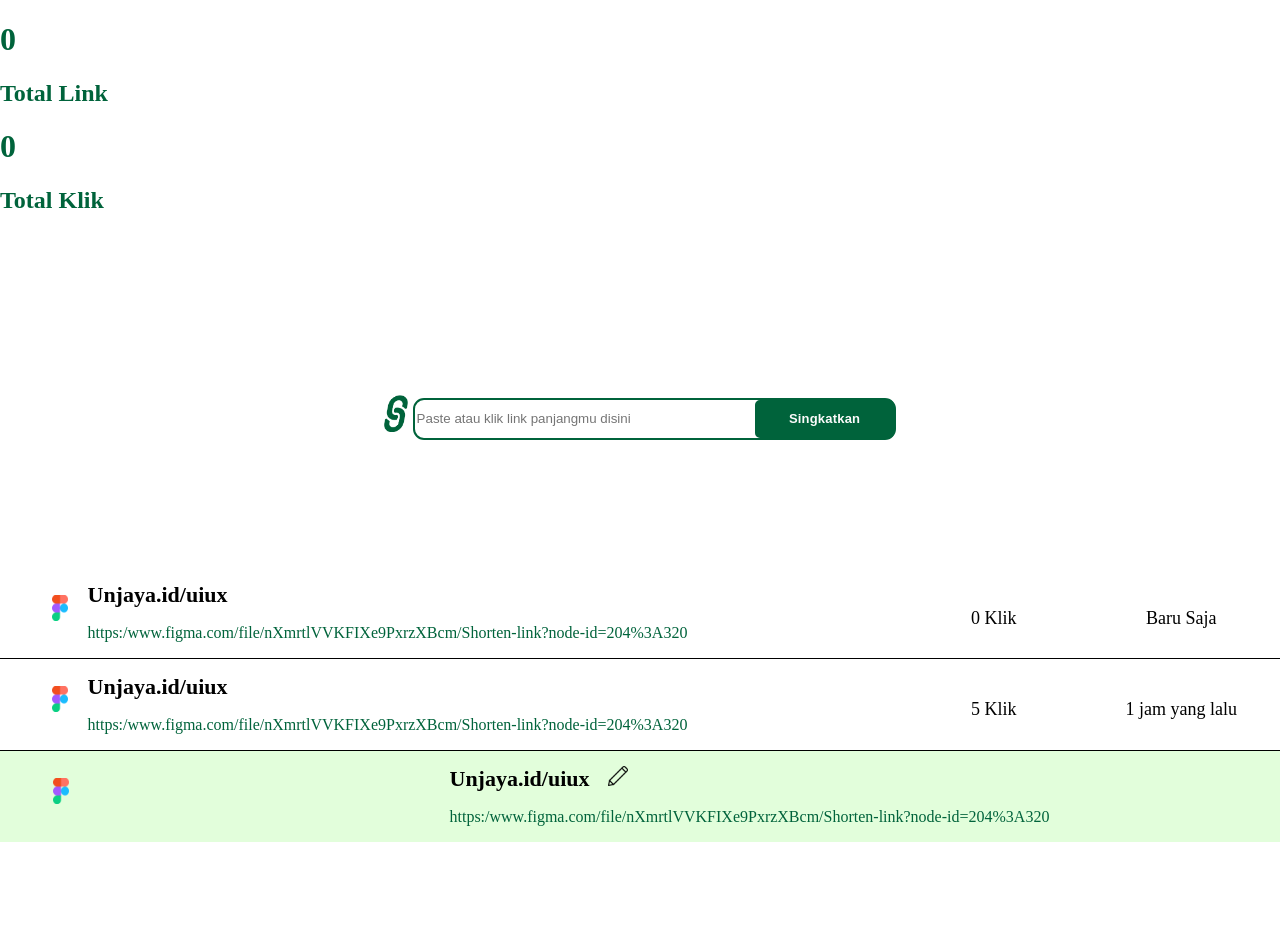
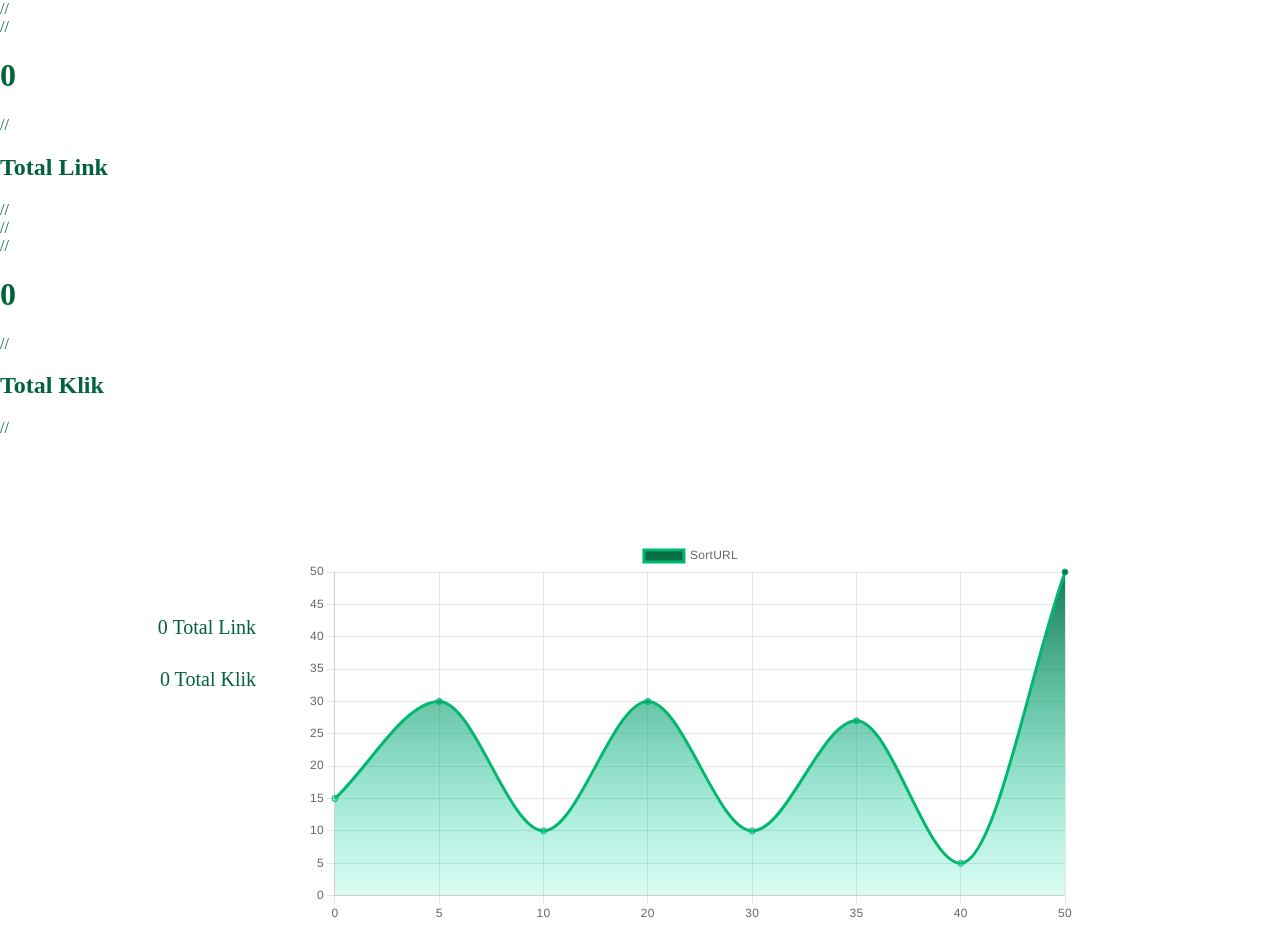
Before and after one commit to SokKanaTorajd/fe-unjaya-short-url, a Next.js app: page /dashboard in a window 1280 px wide. Shown: the part 640-1592 px from the top of the page. Built offline with nearby package versions, Linux system fonts and the light colour scheme.

Commit message:
menambahkan chart

```diff
--- a/pages/dashboard.js
+++ b/pages/dashboard.js
@@ -27,15 +27,27 @@ function coba(){
     }
   return (
     <div>
-      <div className="total-link">
-        <h1><strong>0</strong></h1>
-        <h2><strong>Total Link</strong></h2>
+//       <div className="total-link">
+//         <h1><strong>0</strong></h1>
+//         <h2><strong>Total Link</strong></h2>
+//       </div>
+//       <div className="total-klik">
+//         <h1>0</h1>
+//         <h2>Total Klik</h2>
+//       </div>
+      <div className="dash">
+          <div className="ket">
+              <div className="total-link">
+                <p> 0 Total Link</p>
+              </div>
+              <div className="total-klik">
+              <p> 0 Total Klik</p>
+              </div>
+          </div>
+        <div className="grafik-n">
+        <Linechart/>
+        </div>
       </div>
-      <div className="total-klik">
-        <h1>0</h1>
-        <h2>Total Klik</h2>
-      </div>
-      <canvas id="grafik"></canvas>
       <div className='ubahlinknya'>
         <div className="flex1">
         <Image src="/kkk.png" alt="img" className="v-input1" width={25} height={20} objectFit="contain"/>
```
